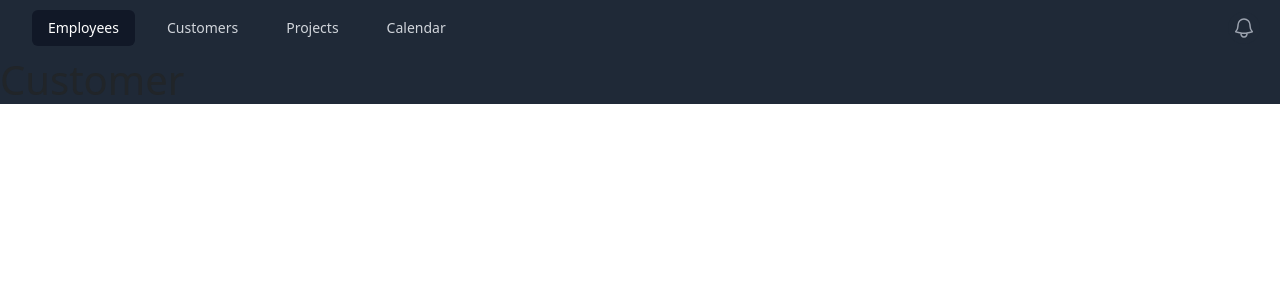
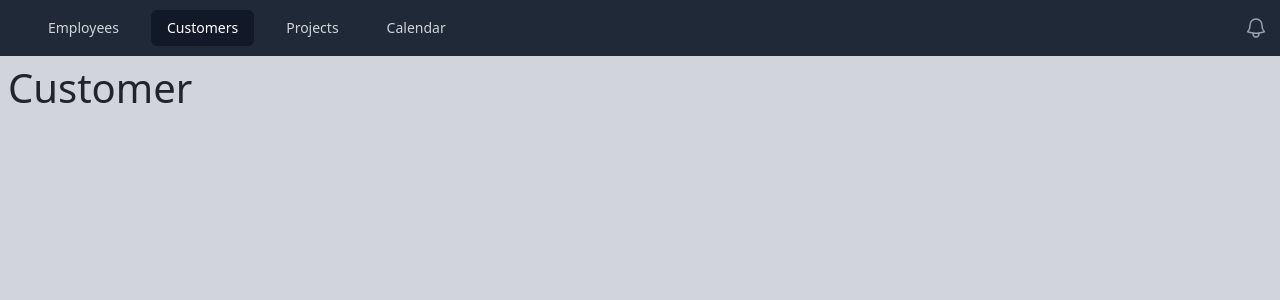
Before and after one commit to qinlin891/employee, a React (Create React App) app: page /customers in a window 1280 px wide. Shown: the top 300 px of the page. Built offline with nearby package versions, Linux system fonts and the light colour scheme.

Commit message:
clean up header

```diff
--- a/src/App.js
+++ b/src/App.js
@@ -11,14 +11,15 @@
 
 function App() {
   return (
-    <Header>
-      <BrowserRouter>
-      <Routes>
-        <Route path='/employees' element={<Employees />}/>
-        <Route path='/customers' element={<Customers/>}/>
-      </Routes>
-      </BrowserRouter>
-    </Header>
+
+    <BrowserRouter>
+      <Header>
+        <Routes>
+          <Route path='/employees' element={<Employees />} />
+          <Route path='/customers' element={<Customers />} />
+        </Routes>
+      </Header>
+    </BrowserRouter>
   )
 }
 
--- a/src/components/Header.js
+++ b/src/components/Header.js
@@ -2,12 +2,13 @@
 import { Fragment } from 'react'
 import { Disclosure, Menu, Transition } from '@headlessui/react'
 import { Bars3Icon, BellIcon, XMarkIcon } from '@heroicons/react/24/outline'
+import { NavLink } from 'react-router-dom'
 
 const navigation = [
-  { name: 'Employees', href: '/Employees', current: true },
-  { name: 'Customers', href: '/Customers', current: false },
-  { name: 'Projects', href: '#', current: false },
-  { name: 'Calendar', href: '#', current: false },
+  { name: 'Employees', href: '/Employees' },
+  { name: 'Customers', href: '/Customers' },
+  { name: 'Projects', href: '/other' },
+  { name: 'Calendar', href: '/other2' },
 ]
 
 function classNames(...classes) {
@@ -16,6 +17,7 @@
 
 export default function Header(props) {
   return (
+    <>
     <Disclosure as="nav" className="bg-gray-800">
       {({ open }) => (
         <>
@@ -36,17 +38,20 @@
                 <div className="hidden sm:ml-6 sm:block">
                   <div className="flex space-x-4">
                     {navigation.map((item) => (
-                      <a
+                      <NavLink
                         key={item.name}
-                        href={item.href}
-                        className={classNames(
-                          item.current ? 'no-underline bg-gray-900 text-white' : 'no-underline text-gray-300 hover:bg-gray-700 hover:text-white',
-                          'px-3 py-2 rounded-md text-sm font-medium'
-                        )}
-                        aria-current={item.current ? 'page' : undefined}
+                        to={item.href}
+                        className={({ isActive }) => {
+                          return (
+                            'px-3 py-2 rounded-md text-sm font-medium no-underline ' +
+                            (!isActive
+                              ? ' text-gray-300 hover:bg-gray-700 hover:text-white'
+                              : 'bg-gray-900 text-white')
+                          );
+                        }}
                       >
                         {item.name}
-                      </a>
+                      </NavLink>
                     ))}
                   </div>
                 </div>
@@ -59,57 +64,6 @@
                   <span className="sr-only">View notifications</span>
                   <BellIcon className="h-6 w-6" aria-hidden="true" />
                 </button>
-
-                {/* Profile dropdown */}
-                <Menu as="div" className="relative ml-3">
-                  <div>
-                    <Menu.Button className="flex rounded-full bg-gray-800 text-sm focus:outline-none focus:ring-2 focus:ring-white focus:ring-offset-2 focus:ring-offset-gray-800">
-                      <span className="sr-only">Open user menu</span>
-                    </Menu.Button>
-                  </div>
-                  <Transition
-                    as={Fragment}
-                    enter="transition ease-out duration-100"
-                    enterFrom="transform opacity-0 scale-95"
-                    enterTo="transform opacity-100 scale-100"
-                    leave="transition ease-in duration-75"
-                    leaveFrom="transform opacity-100 scale-100"
-                    leaveTo="transform opacity-0 scale-95"
-                  >
-                    <Menu.Items className="absolute right-0 mt-2 w-48 origin-top-right rounded-md bg-white py-1 shadow-lg ring-1 ring-black ring-opacity-5 focus:outline-none">
-                      <Menu.Item>
-                        {({ active }) => (
-                          <a
-                            href="#"
-                            className={classNames(active ? 'bg-gray-100' : '', 'block px-4 py-2 text-sm text-gray-700')}
-                          >
-                            Your Profile
-                          </a>
-                        )}
-                      </Menu.Item>
-                      <Menu.Item>
-                        {({ active }) => (
-                          <a
-                            href="#"
-                            className={classNames(active ? 'bg-gray-100' : '', 'block px-4 py-2 text-sm text-gray-700')}
-                          >
-                            Settings
-                          </a>
-                        )}
-                      </Menu.Item>
-                      <Menu.Item>
-                        {({ active }) => (
-                          <a
-                            href="#"
-                            className={classNames(active ? 'bg-gray-100' : '', 'block px-4 py-2 text-sm text-gray-700')}
-                          >
-                            Sign out
-                          </a>
-                        )}
-                      </Menu.Item>
-                    </Menu.Items>
-                  </Transition>
-                </Menu>
               </div>
             </div>
           </div>
@@ -117,24 +71,28 @@
           <Disclosure.Panel className="sm:hidden">
             <div className="space-y-1 px-2 pt-2 pb-3">
               {navigation.map((item) => (
-                <Disclosure.Button
+                <NavLink
                   key={item.name}
-                  as="a"
-                  href={item.href}
-                  className={classNames(
-                    item.current ? 'bg-gray-900 text-white' : 'text-gray-300 hover:bg-gray-700 hover:text-white',
-                    'block px-3 py-2 rounded-md text-base font-medium'
-                  )}
-                  aria-current={item.current ? 'page' : undefined}
-                >
+                  to={item.href}
+                  className={({ isActive }) => {
+                    return (
+                      'block px-3 py-2 rounded-md text-base font-medium no-underline ' +
+                      (!isActive
+                        ? ' text-gray-300 hover:bg-gray-700 hover:text-white'
+                        : 'bg-gray-900 text-white')
+                  );
+                }} >
                   {item.name}
-                </Disclosure.Button>
+                </NavLink>
               ))}
             </div>
           </Disclosure.Panel>
-          {props.children}
         </>
       )}
     </Disclosure>
+    <div className='bg-gray-300'>
+      <div className='max-w-7xl mx-auto min-h-screen p-2'>{props.children}</div>
+    </div>
+    </>
   )
 }
--- a/src/pages/Employees.js
+++ b/src/pages/Employees.js
@@ -69,10 +69,10 @@
   const showEmployee = true;
 
   return (
-    <div className="App bg-gray-300 min-h-screen">
+    <div className="">
       {showEmployee ? (
         <>
-          <div className="flex flex-wrap justify-center my-2">
+          <div className="flex flex-wrap justify-center">
             {employees.map((employee) => {
               const editEmployee = (
                 <EditEmployee
```
